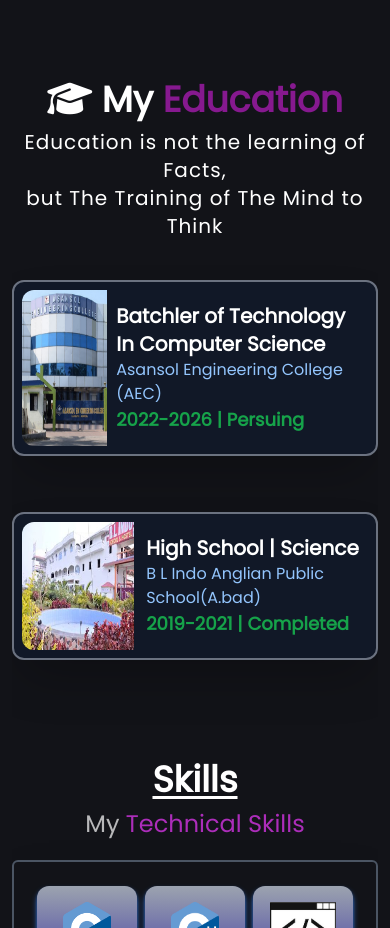
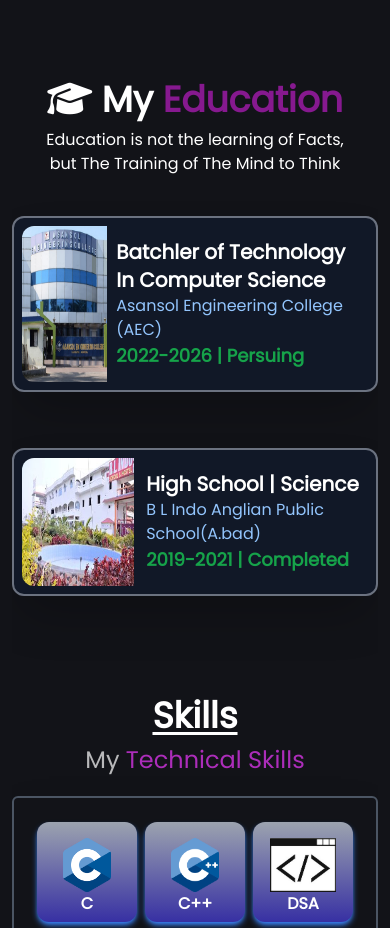
Before and after one commit to PankajKumar1947/pankaj-portfolio, a React (Vite) app: page / in a window 390 px wide. Shown: the part 1803-2731 px from the top of the page. Built offline with nearby package versions, Linux system fonts and the light colour scheme; no server answers; a web font is replaced by a local one.

Commit message:
education section updated

```diff
--- a/src/Component/Education/Education.jsx
+++ b/src/Component/Education/Education.jsx
@@ -9,7 +9,7 @@ const Education = () => {
       <div id='education'
       className='dark:text-white  max-w-[1080px] mx-auto mt-20 mb-5'>
         <h2 className='text-4xl font-semibold mt-2 text-center'><i className="fa-solid fa-graduation-cap"></i> My <span className='text-[#86198f] '>Education</span></h2>
-        <p className='text-xl font-serif tracking-wider mt-2 text-center'>Education is not the learning of Facts, <br /> but The Training of The Mind to Think</p>
+        <p className='sm:text-xl font-serif sm:tracking-wider mt-2 text-center'>Education is not the learning of Facts, <br /> but The Training of The Mind to Think</p>
         <div className='flex flex-wrap justify-center gap-4'>
             <EducationCard image={aec} degree={"Batchler of Technology In Computer Science"} college={"Asansol Engineering College (AEC)"} year={"2022-2026 | Persuing"} link={"http://www.aecwb.edu.in/"}/>
             <EducationCard image={blindo} degree={"High School | Science "} college={"B L Indo Anglian Public School(A.bad)"} year={"2019-2021 | Completed"} link={"http://bliaps.com/"} />
```
Also changed, not shown: src/Component/Education/EducationCard.jsx (indentation only).
